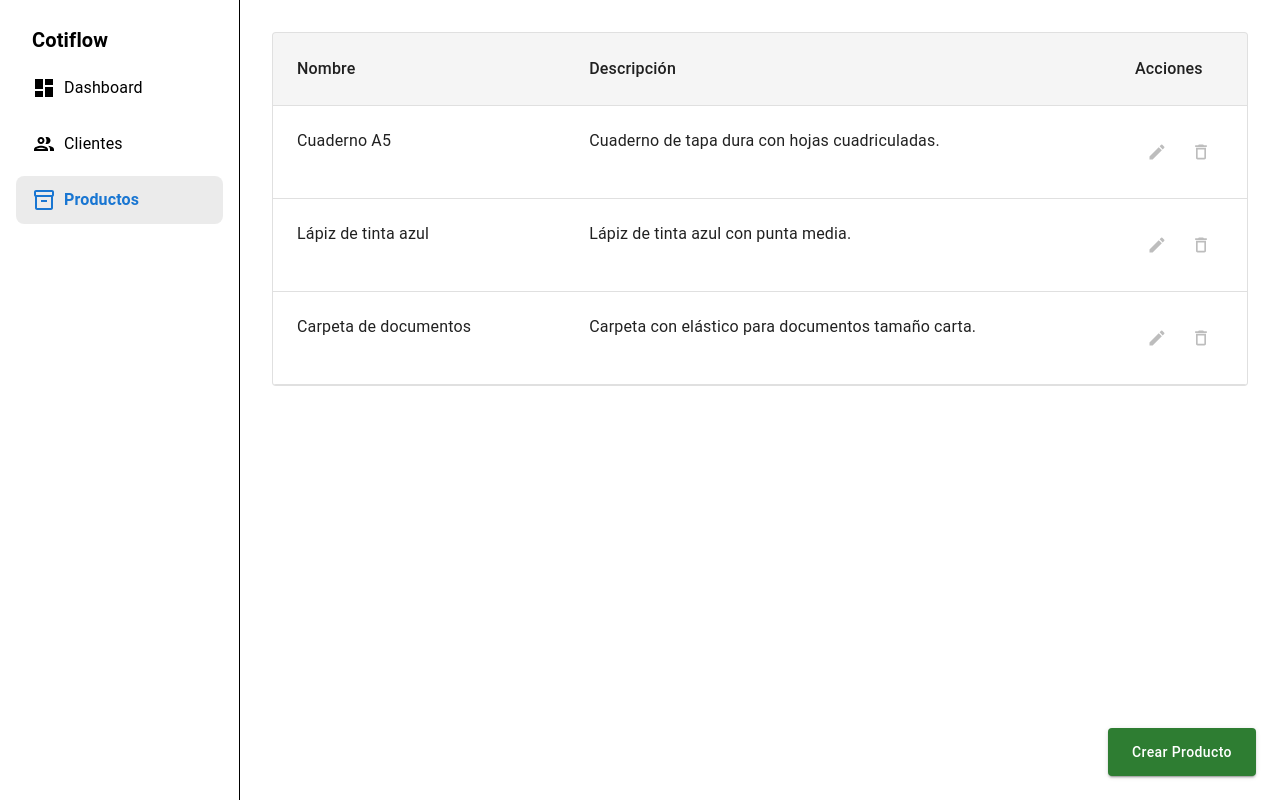
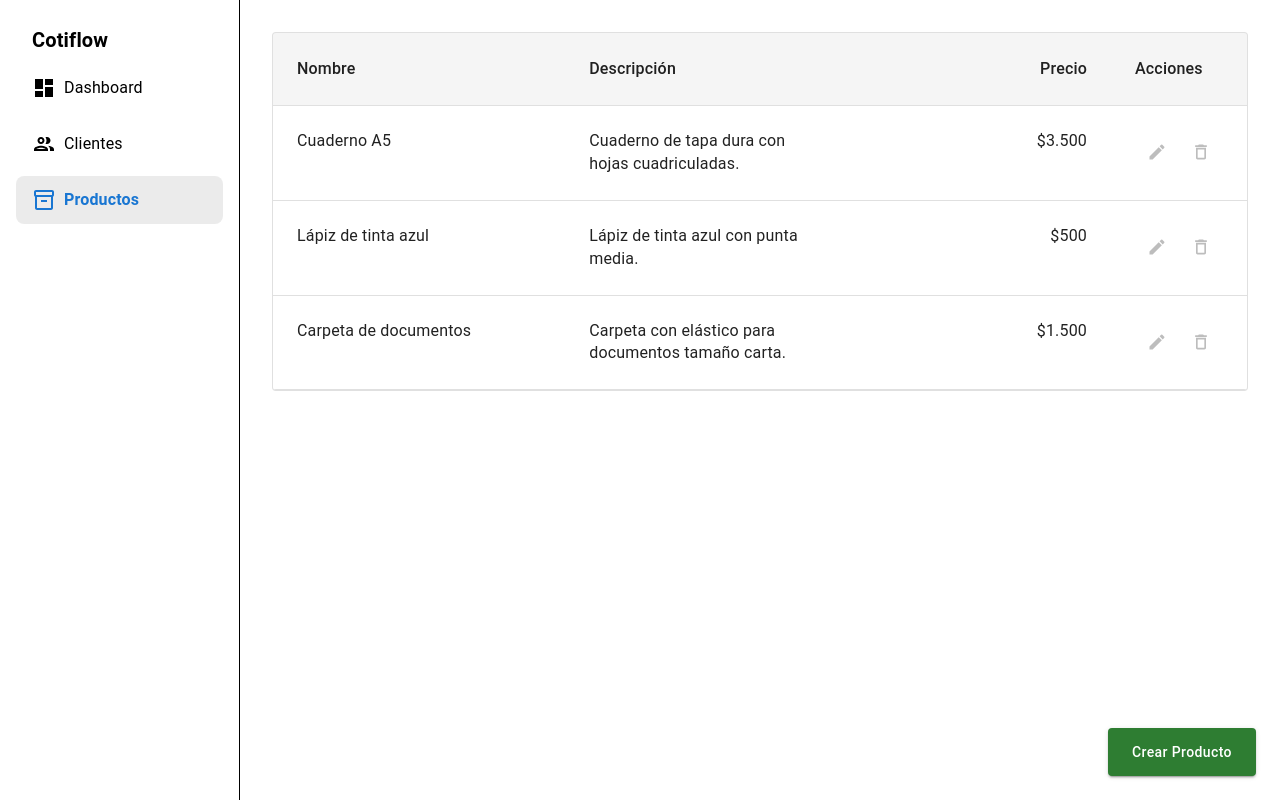
Before and after one commit to ssalinascalibar/cotiflow, a React (Vite) app: page /products in a window 1280 px wide. Built offline with nearby package versions, Linux system fonts and the light colour scheme.

Commit message:
add price  field to products.json and products table

```diff
--- a/src/context/ProductContext.tsx
+++ b/src/context/ProductContext.tsx
@@ -5,6 +5,7 @@ export type Product = {
   id: string;
   name: string;
   description: string;
+  price: number;
 };
 
 type ProductContextValue = {
@@ -24,6 +25,7 @@ function ProductsProvider({ children }: { children: ReactNode }) {
       id: crypto.randomUUID(),
       name,
       description,
+      price: 0,
     };
 
     setProducts((previousProducts) => [
--- a/src/data/products.json
+++ b/src/data/products.json
@@ -2,16 +2,19 @@
   {
     "id": "product-001",
     "name": "Cuaderno A5",
-    "description": "Cuaderno de tapa dura con hojas cuadriculadas."
+    "description": "Cuaderno de tapa dura con hojas cuadriculadas.",
+    "price": 3500
   },
   {
     "id": "product-002",
     "name": "Lápiz de tinta azul",
-    "description": "Lápiz de tinta azul con punta media."
+    "description": "Lápiz de tinta azul con punta media.",
+    "price": 500
   },
   {
     "id": "product-003",
     "name": "Carpeta de documentos",
-    "description": "Carpeta con elástico para documentos tamaño carta."
+    "description": "Carpeta con elástico para documentos tamaño carta.",
+    "price": 1500
   }
 ]
--- a/src/features/products/Products.tsx
+++ b/src/features/products/Products.tsx
@@ -13,6 +13,13 @@ import { MdEdit, MdDeleteOutline } from "../../assets/icons";
 import ProductContext, { type Product } from "../../context/ProductContext";
 import CreateModalButton from "../../shared/components/CreateModalButton";
 import ProductFormModal from "./components/ProductFormModal";
+
+const priceFormatter = new Intl.NumberFormat("es-CL", {
+  style: "currency",
+  currency: "CLP",
+  minimumFractionDigits: 0,
+  maximumFractionDigits: 0,
+});
 
 export default function Products() {
   const context = useContext(ProductContext);
@@ -60,6 +67,7 @@ export default function Products() {
             <TableRow>
               <TableCell scope="col" sx={{ width: "30%" }}>Nombre</TableCell>
               <TableCell scope="col">Descripción</TableCell>
+              <TableCell scope="col" align="right">Precio</TableCell>
               <TableCell scope="col" sx={{ width: { xs: 104, sm: 120, md: 136 } }}>Acciones</TableCell>
             </TableRow>
           </TableHead>
@@ -68,6 +76,9 @@ export default function Products() {
               <TableRow key={product.id}>
                 <TableCell component="th" scope="row">{product.name}</TableCell>
                 <TableCell>{product.description}</TableCell>
+                <TableCell align="right" sx={{ fontVariantNumeric: "tabular-nums" }}>
+                  {priceFormatter.format(product.price)}
+                </TableCell>
                 <TableCell>
                   <Stack
                     direction="row"
```
Also changed, not shown: 1 other file (tests, documents, lock files or other folders).
